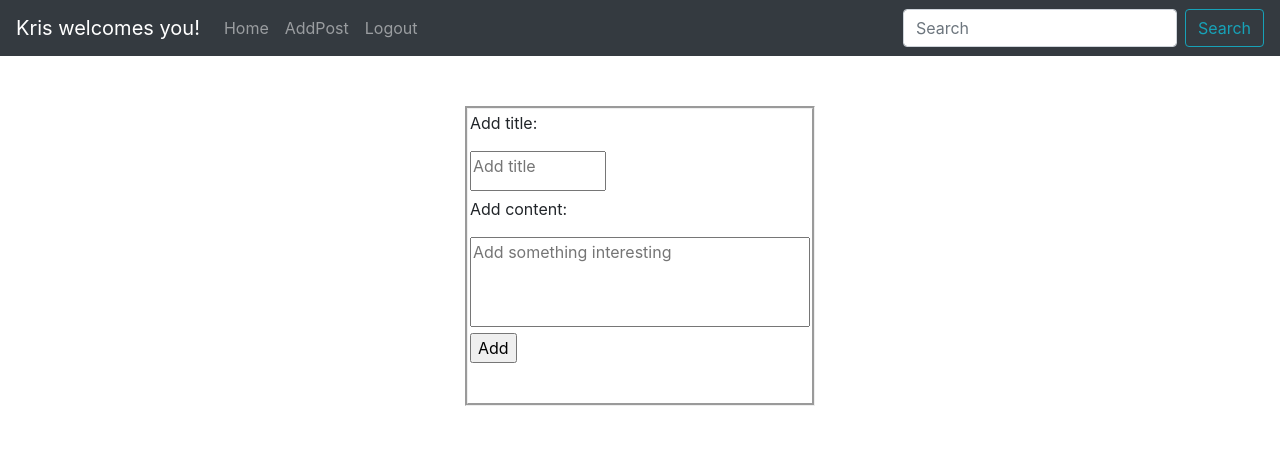
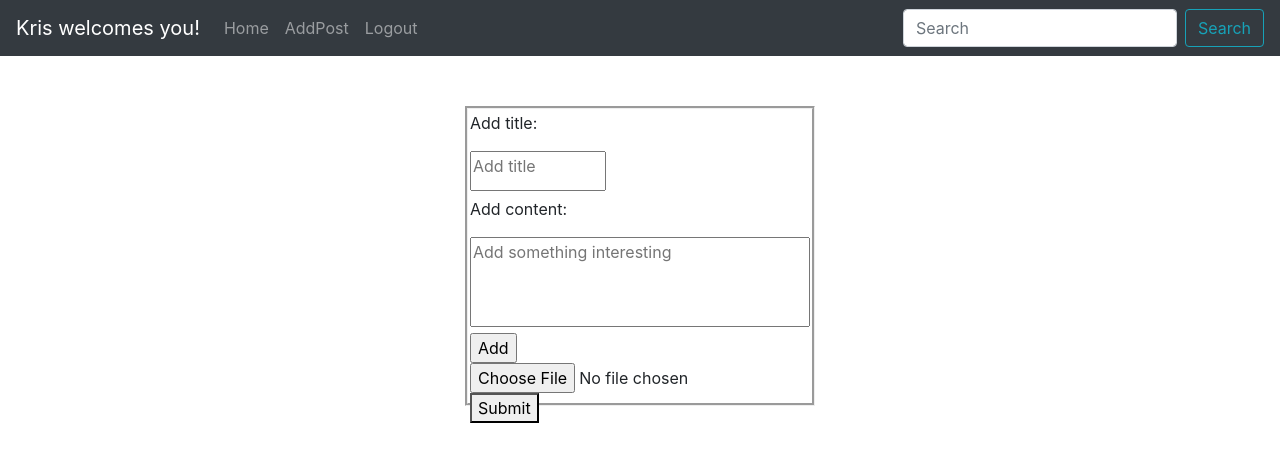
Before and after one commit to koziolek151815/social_site_frontend, a React (Create React App) app: page /addPost in a window 1280 px wide. Shown: the top 462 px of the page. Built offline with nearby package versions, Linux system fonts and the light colour scheme; sample sign-in values are in the browser's storage.

Commit message:
uploading files to backend

```diff
--- a/src/Components/AddPost/AddPost.js
+++ b/src/Components/AddPost/AddPost.js
@@ -3,15 +3,36 @@ import axios from "axios";
 import './AddPost.css';
 
 function AddPost() {
+    const fileInput = React.createRef();
     const [title, setTitle] = useState('');
     const [description, setDescription] = useState('');
     const token = localStorage.getItem('token');
+
     const handleTitleChange = (event) => {
         setTitle(event.target.value);
     };
     const handleDescriptionChange = (event) => {
         setDescription(event.target.value);
     };
+
+    const [selectedFile, setSelectedFile] = useState();
+
+    const changeHandler = (event) => {
+        setSelectedFile(event.target.files[0]);
+    };
+
+    const submitPhoto = () => {
+        const formData = new FormData();
+        formData.append("file", selectedFile);
+
+        axios.post('http://localhost:8081/uploadPostPhoto', formData, { headers: {"Authorization" : `Bearer ${token}`} })
+            .then((res) => {
+                alert("File Upload success");
+            })
+
+            .catch((err) => alert("File Upload Error"));
+    };
+
     const sendPost = () => {
         axios.post('http://localhost:8081/posts', {
             description: description,
@@ -28,6 +49,7 @@ function AddPost() {
 
     };
 
+
     return (
         <div className="AddPost">
             <div>
@@ -41,6 +63,14 @@ function AddPost() {
             </div>
             </div>
             <input type="button" value="Add" onClick={sendPost} />
+
+            <div>
+                <input type="file" name="file" onChange={changeHandler} />
+                <div>
+                    <button onClick={submitPhoto}>Submit</button>
+                </div>
+            </div>
+
         </div>
     );
 }
```
